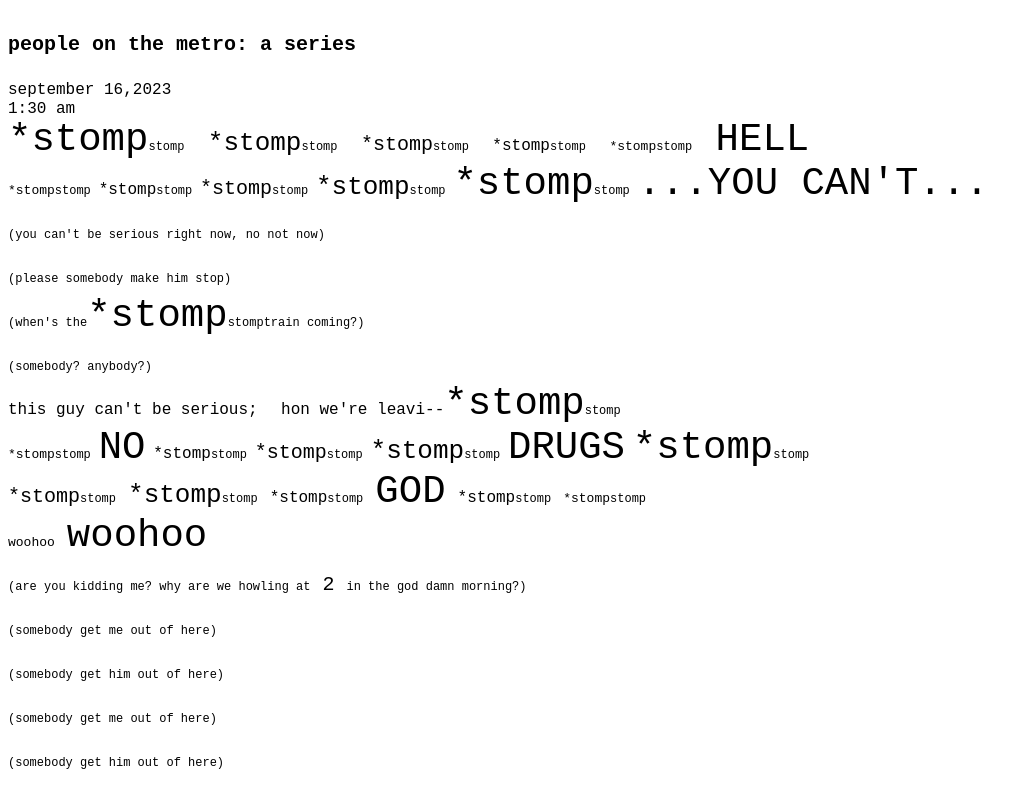
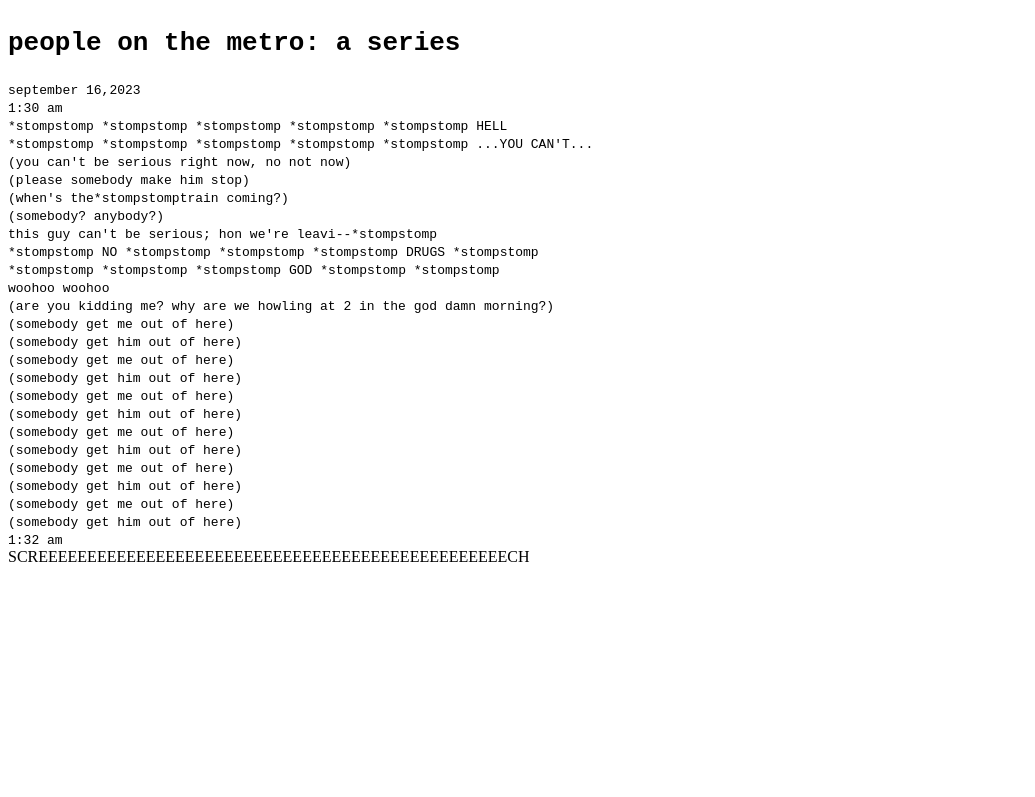
Before and after one commit to aprilseo/Harmonic-Collection, a plain HTML site: page entry-1/index.html in a window 1280 px wide. Shown: the top 797 px of the page, without its empty margins (0-1035 px from the left). Drawn offline with Linux system fonts and the light colour scheme.

Commit message:
entry-4 updated

```diff
--- a/entry-1/index.html
+++ b/entry-1/index.html
@@ -7,37 +7,37 @@
 </head>
 <body>
    <h1>
-    <font size="5" face="monospace">people on the metro: a series</font><br/>
+    <font face="monospace">people on the metro: a series</font><br/>
     </h1>
    <p>
-    <font size="4"face="monospace">september 16,2023</font><br/>
-    <font size="4"face="monospace">1:30 am</font><br/>
-    <font size="7"face="monospace">*stomp<font size="2"face="monospace">stomp</font>      <font size="6"face="monospace">*stomp</font><font size="2"face="monospace">stomp</font>      <font size="5"face="monospace">*stomp</font><font size="2"face="monospace">stomp</font>     <font size="4"face="monospace">*stomp</font><font size="2"face="monospace">stomp</font>     <font size="3"face="monospace">*stomp</font><font size="2"face="monospace">stomp</font>     <font size="7"face="monospace">HELL</font><br/>
-    <font size="3"face="monospace">*stomp<font size="2"face="monospace">stomp</font>      <font size="4"face="monospace">*stomp</font><font size="2"face="monospace">stomp</font>      <font size="5"face="monospace">*stomp</font><font size="2"face="monospace">stomp</font>     <font size="6"face="monospace">*stomp</font><font size="2"face="monospace">stomp</font>     <font size="7"face="monospace">*stomp</font><font size="2"face="monospace">stomp</font>     <font size="7"face="monospace">...YOU CAN'T...</font><br/>
-    <font size="2"face="monospace">&#40;you can't be serious right now, no not now&#41;</font><br/>
-    <font size="2"face="monospace">&#40;please somebody make him stop&#41;</font><br/>
-    <font size="2"face="monospace">&#40;when's the</font><font size="7"face="monospace">*stomp<font size="2"face="monospace">stomp</font><font size="2"face="monospace">train coming?&#41;</font><br/>
-    <font size="2"face="monospace">&#40;somebody? anybody?&#41;</font><br/>
-    <font size="4"face="monospace">this guy can't be serious;</font>
-    <font size="4"face="monospace">hon we're leavi--</font><font size="7"face="monospace">*stomp<font size="2"face="monospace">stomp</font><br/>
-    <font size="3"face="monospace">*stomp<font size="2"face="monospace">stomp</font>      <font size="7"face="monospace">NO</font> <font size="4"face="monospace">*stomp</font><font size="2"face="monospace">stomp</font>      <font size="5"face="monospace">*stomp</font><font size="2"face="monospace">stomp</font>     <font size="6"face="monospace">*stomp</font><font size="2"face="monospace">stomp</font>     <font size="7"face="monospace">DRUGS</font>   <font size="7"face="monospace">*stomp</font><font size="2"face="monospace">stomp</font><br/>
-    <font size="5"face="monospace">*stomp<font size="2"face="monospace">stomp</font>      <font size="6"face="monospace">*stomp</font><font size="2"face="monospace">stomp</font>      <font size="4"face="monospace">*stomp</font><font size="2"face="monospace">stomp</font> <font size="7"face="monospace">GOD</font>    <font size="4"face="monospace">*stomp</font><font size="2"face="monospace">stomp</font>     <font size="3"face="monospace">*stomp</font><font size="2"face="monospace">stomp</font><br/>
-    <font size="3"face="monospace">woohoo</font>    <font size="7"face="monospace">woohoo</font> <br/>
-    <font size="2"face="monospace">&#40;are you kidding me? why are we howling at</font><font size="5"face="monospace"> 2     <font size="2"face="monospace">in the god damn morning?&#41;</font><br/>
-    <font size="2"face="monospace">&#40;somebody get me out of here&#41;</font><br/>
-    <font size="2"face="monospace">&#40;somebody get him out of here&#41;</font><br/>
-    <font size="2"face="monospace">&#40;somebody get me out of here&#41;</font><br/>
-    <font size="2"face="monospace">&#40;somebody get him out of here&#41;</font><br/>
-    <font size="2"face="monospace">&#40;somebody get me out of here&#41;</font><br/>
-    <font size="2"face="monospace">&#40;somebody get him out of here&#41;</font><br/>
-    <font size="2"face="monospace">&#40;somebody get me out of here&#41;</font><br/>
-    <font size="2"face="monospace">&#40;somebody get him out of here&#41;</font><br/>
-    <font size="2"face="monospace">&#40;somebody get me out of here&#41;</font><br/>
-    <font size="2"face="monospace">&#40;somebody get him out of here&#41;</font><br/>
-    <font size="2"face="monospace">&#40;somebody get me out of here&#41;</font><br/>
-    <font size="2"face="monospace">&#40;somebody get him out of here&#41;</font><br/>
-    <font size="4"face="monospace">1:32 am</font><br/>
-    <font size="5"face="times new roman">SCREEEEEEEEEEEEEEEEEEEEEEEEEEEEEEEEEEEEEEEEEEEEEEEECH</font><br/>
+    <font face="monospace">september 16,2023</font><br/>
+    <font face="monospace">1:30 am</font><br/>
+    <font face="monospace">*stomp<font face="monospace">stomp</font>      <font face="monospace">*stomp</font><font face="monospace">stomp</font>      <font face="monospace">*stomp</font><font face="monospace">stomp</font>     <font face="monospace">*stomp</font><font face="monospace">stomp</font>     <font face="monospace">*stomp</font><font face="monospace">stomp</font>     <font face="monospace">HELL</font><br/>
+    <font face="monospace">*stomp<font face="monospace">stomp</font>      <font face="monospace">*stomp</font><font face="monospace">stomp</font>      <font face="monospace">*stomp</font><font face="monospace">stomp</font>     <font face="monospace">*stomp</font><font face="monospace">stomp</font>     <font face="monospace">*stomp</font><font face="monospace">stomp</font>     <font face="monospace">...YOU CAN'T...</font><br/>
+    <font face="monospace">&#40;you can't be serious right now, no not now&#41;</font><br/>
+    <font face="monospace">&#40;please somebody make him stop&#41;</font><br/>
+    <font face="monospace">&#40;when's the</font><font face="monospace">*stomp<font face="monospace">stomp</font><font face="monospace">train coming?&#41;</font><br/>
+    <font face="monospace">&#40;somebody? anybody?&#41;</font><br/>
+    <font face="monospace">this guy can't be serious;</font>
+    <font face="monospace">hon we're leavi--</font><font face="monospace">*stomp<font face="monospace">stomp</font><br/>
+    <font face="monospace">*stomp<font face="monospace">stomp</font>      <font face="monospace">NO</font> <font face="monospace">*stomp</font><font face="monospace">stomp</font>      <font face="monospace">*stomp</font><font face="monospace">stomp</font>     <font face="monospace">*stomp</font><font face="monospace">stomp</font>     <font face="monospace">DRUGS</font>   <font face="monospace">*stomp</font><font face="monospace">stomp</font><br/>
+    <font face="monospace">*stomp<font face="monospace">stomp</font>      <font face="monospace">*stomp</font><font face="monospace">stomp</font>      <font face="monospace">*stomp</font><font face="monospace">stomp</font> <font face="monospace">GOD</font>    <font face="monospace">*stomp</font><font face="monospace">stomp</font>     <font face="monospace">*stomp</font><font face="monospace">stomp</font><br/>
+    <font face="monospace">woohoo</font>    <font face="monospace">woohoo</font> <br/>
+    <font face="monospace">&#40;are you kidding me? why are we howling at</font><font face="monospace"> 2     <font face="monospace">in the god damn morning?&#41;</font><br/>
+    <font face="monospace">&#40;somebody get me out of here&#41;</font><br/>
+    <font face="monospace">&#40;somebody get him out of here&#41;</font><br/>
+    <font face="monospace">&#40;somebody get me out of here&#41;</font><br/>
+    <font face="monospace">&#40;somebody get him out of here&#41;</font><br/>
+    <font face="monospace">&#40;somebody get me out of here&#41;</font><br/>
+    <font face="monospace">&#40;somebody get him out of here&#41;</font><br/>
+    <font face="monospace">&#40;somebody get me out of here&#41;</font><br/>
+    <font face="monospace">&#40;somebody get him out of here&#41;</font><br/>
+    <font face="monospace">&#40;somebody get me out of here&#41;</font><br/>
+    <font face="monospace">&#40;somebody get him out of here&#41;</font><br/>
+    <font face="monospace">&#40;somebody get me out of here&#41;</font><br/>
+    <font face="monospace">&#40;somebody get him out of here&#41;</font><br/>
+    <font face="monospace">1:32 am</font><br/>
+    <font face="times new roman">SCREEEEEEEEEEEEEEEEEEEEEEEEEEEEEEEEEEEEEEEEEEEEEEEECH</font><br/>
    </p>
 </body>
 </html>
--- /dev/null
+++ b/entry-2/style.css
@@ -0,0 +1,13 @@
+body {
+    font-family:helvetica;
+    font-size:xx-large;
+    color:white;
+    text-align: center;
+}
+
+section {
+    font-family:helvetica;
+    font-size:xx-large;
+    color:yellow;
+    text-align: left;
+}
--- /dev/null
+++ b/entry-3/style.css
@@ -0,0 +1,6 @@
+body {
+    width: 1440px;
+    height: 1024px;
+    background: #FCCC0A;
+
+}
```
Also changed, not shown: entry-2/index.html (added, +58 -0 lines), entry-3/index.html (added, +52 -0 lines), entry-3/MetroCard.png (added), 4 other files.
